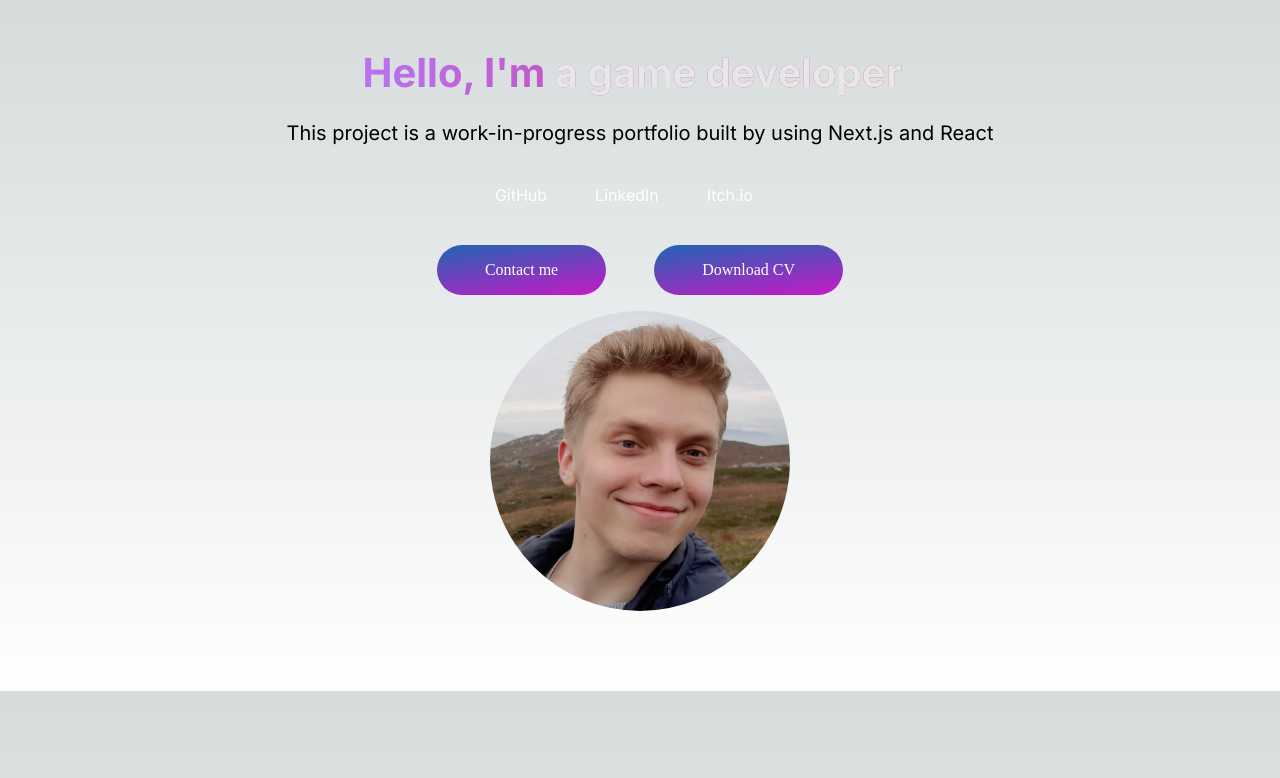
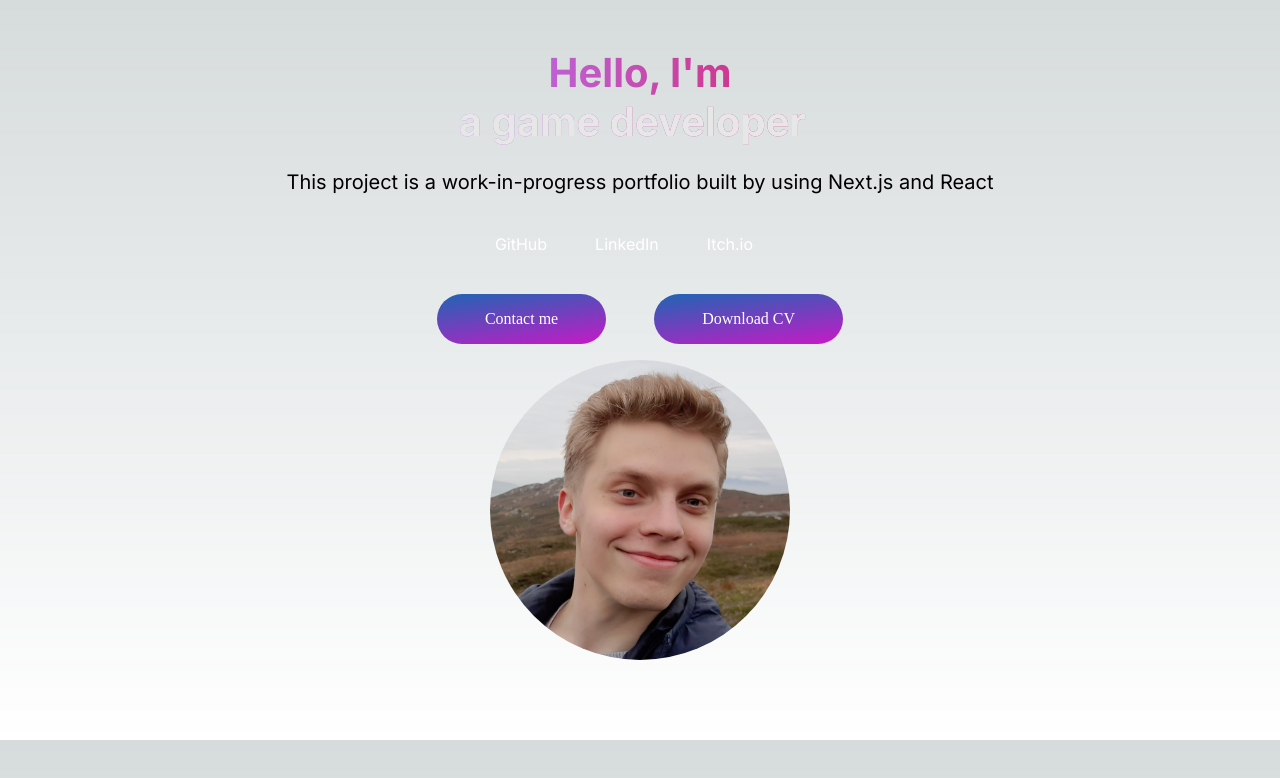
Before and after one commit to Haxeli/haxeli.github.io, a Next.js app: page / in a window 1280 px wide. Shown: the top 778 px of the page. Built offline with nearby package versions, Linux system fonts and the light colour scheme.

Commit message:
Final adjustments

```diff
--- a/src/app/components/ProfileSection.jsx
+++ b/src/app/components/ProfileSection.jsx
@@ -10,6 +10,7 @@ const ProfileSection = () => {
     <section>
         <div className={styles.gridContainer}>
             <h1 className={styles.headerTitle}>{"Hello, I'm "}
+                <br />
                 <span className={styles.headerName}>
                     <TypeAnimation
                         sequence={[
--- a/src/app/components/ProfileSection.module.css
+++ b/src/app/components/ProfileSection.module.css
@@ -18,6 +18,7 @@
 .headerTitle {
     grid-area: header;
     text-overflow: ellipsis;
+    text-align: center;
     font-size: 2.25rem;
     font-weight: 700;
     margin-bottom: 0.5rem;
```
